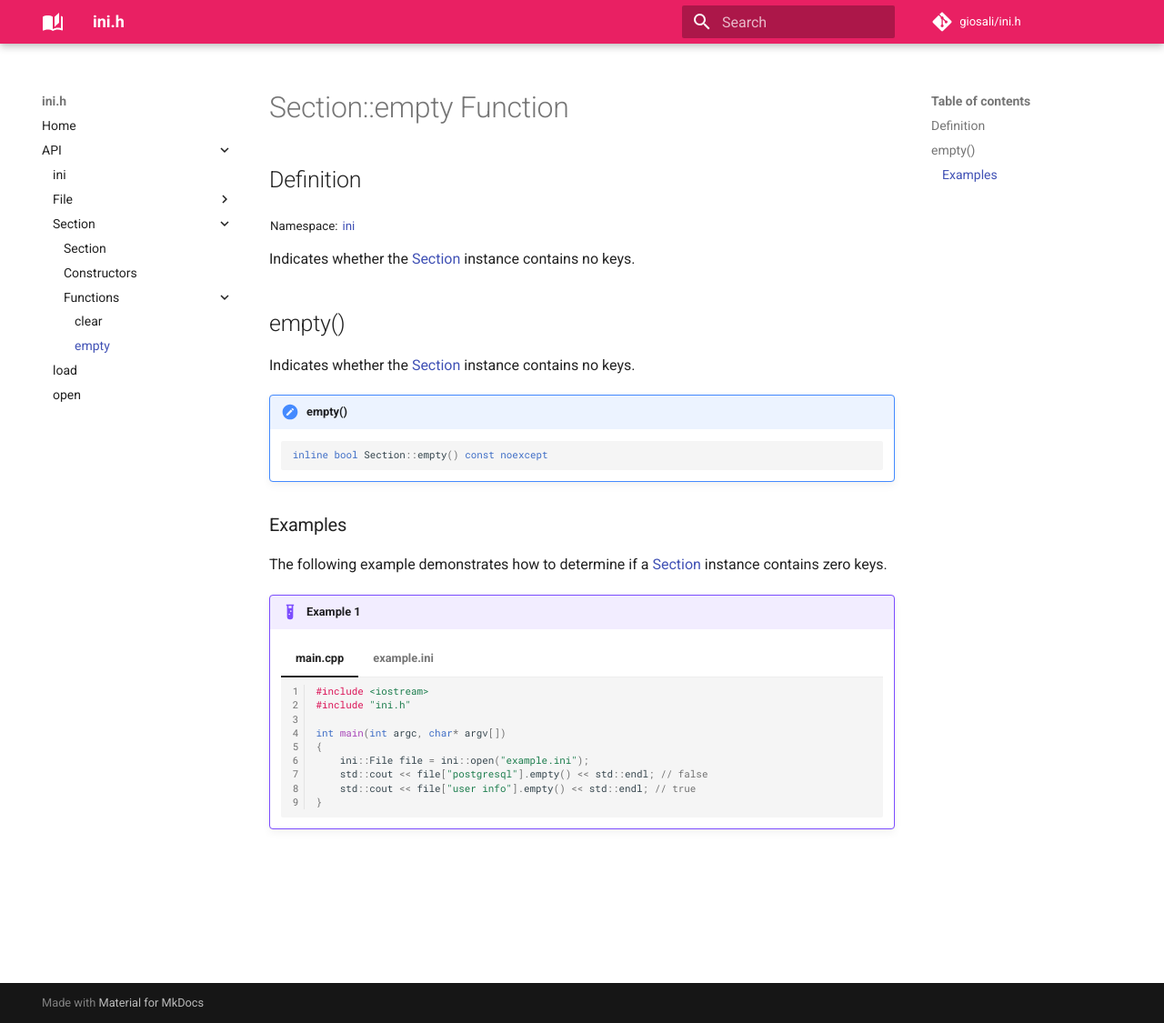
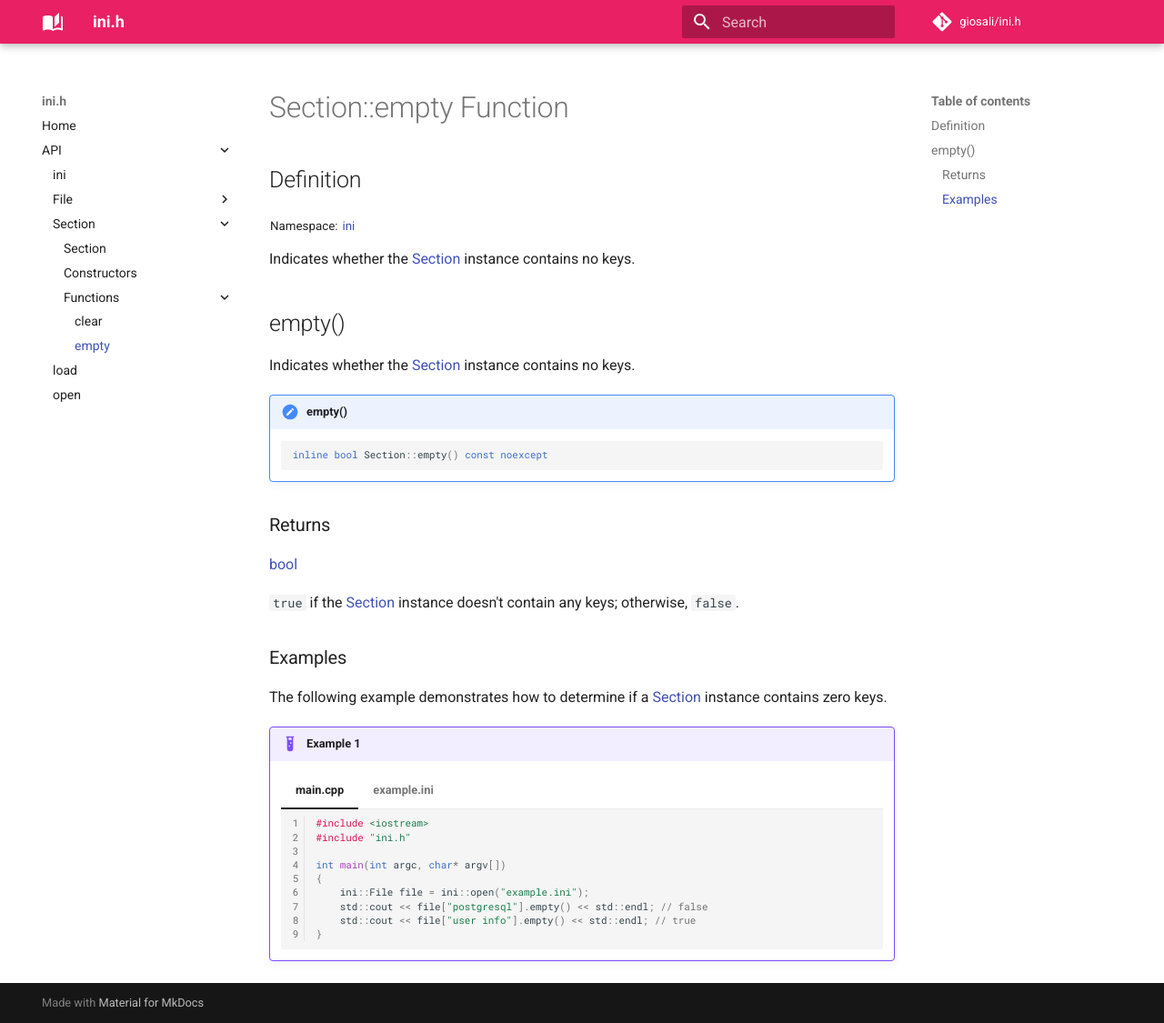
Before and after one commit to giosali/ini.h, an MkDocs documentation site: the page built from docs/api/section/functions/empty.md, in a window 1280 px wide and 1125 px high. Shown: the whole window at 91% size. Built offline with MkDocs 1.6.1 and Material for MkDocs 9.7.7, drawn with Linux system fonts in a browser that asks for light colours; comment, search, counter and statistics services are not loaded.

Commit message:
Add missing return information

````diff
--- a/docs/api/section/functions/empty.md
+++ b/docs/api/section/functions/empty.md
@@ -15,6 +15,12 @@ Indicates whether the [Section](../section.md) instance contains no keys.
     ```cpp
     inline bool Section::empty() const noexcept
     ```
+
+### Returns
+
+[bool](https://en.cppreference.com/w/cpp/language/types)
+
+`true` if the [Section](../section.md) instance doesn't contain any keys; otherwise, `false`.
 
 ### Examples
 
````
